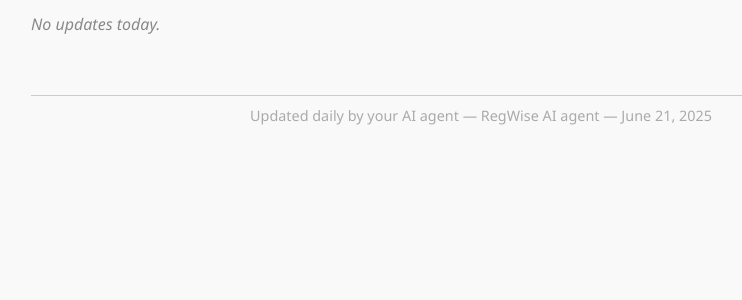
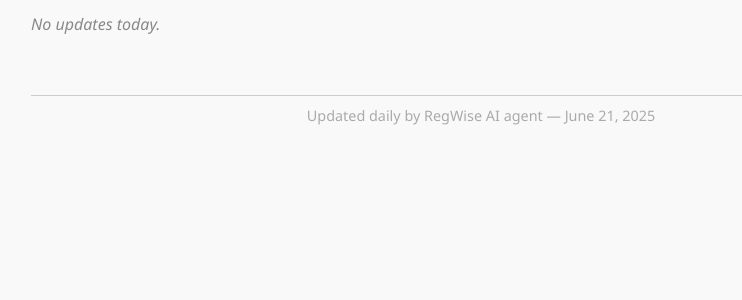
Before and after one commit to bern1094/daily-ema-fda, a Flask app: page / in a window 1280 px wide. Shown: the part 280-580 px from the top of the page, without its empty margins (159-901 px from the left). Run offline with Flask 3, Linux system fonts and the light colour scheme; data that the repository does not hold is empty.

Commit message:
Add files via upload

```diff
--- a/templates/index.html
+++ b/templates/index.html
@@ -3,6 +3,7 @@
 <head>
     <meta charset="UTF-8" />
     <title>Daily EMA & FDA Report</title>
+    <link rel="icon" href="{{ url_for('static', filename='favicon.ico') }}" type="image/x-icon" />
     <style>
         body {
             font-family: 'Segoe UI', Tahoma, Geneva, Verdana, sans-serif;
@@ -72,7 +73,7 @@
     {% endif %}
 
     <footer>
-        Updated daily by your AI agent — {{ agent_name }} &mdash; {{ current_date }}
+        Updated daily by {{ agent_name }} &mdash; {{ current_date }}
     </footer>
 </body>
 </html>
```
